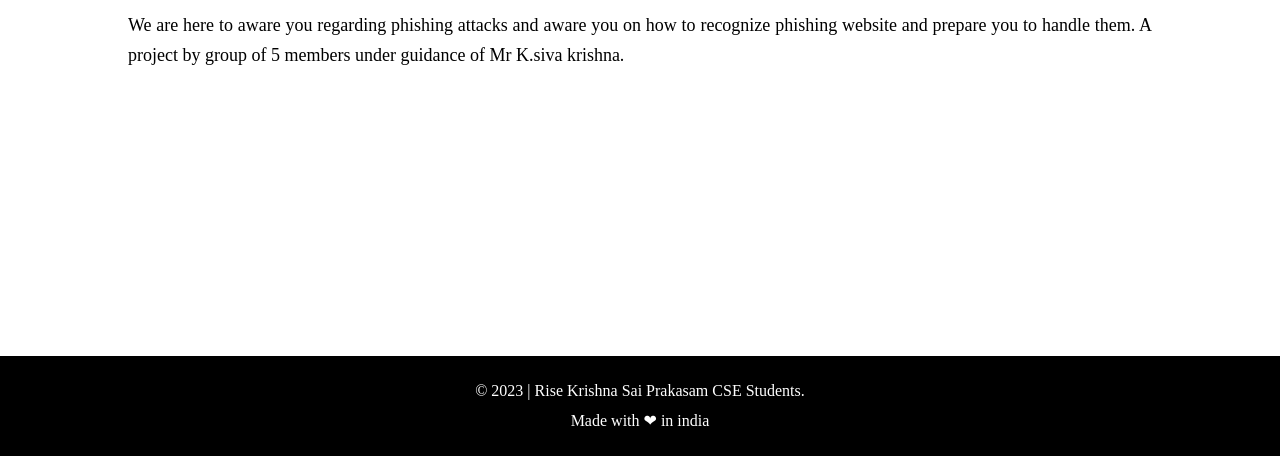
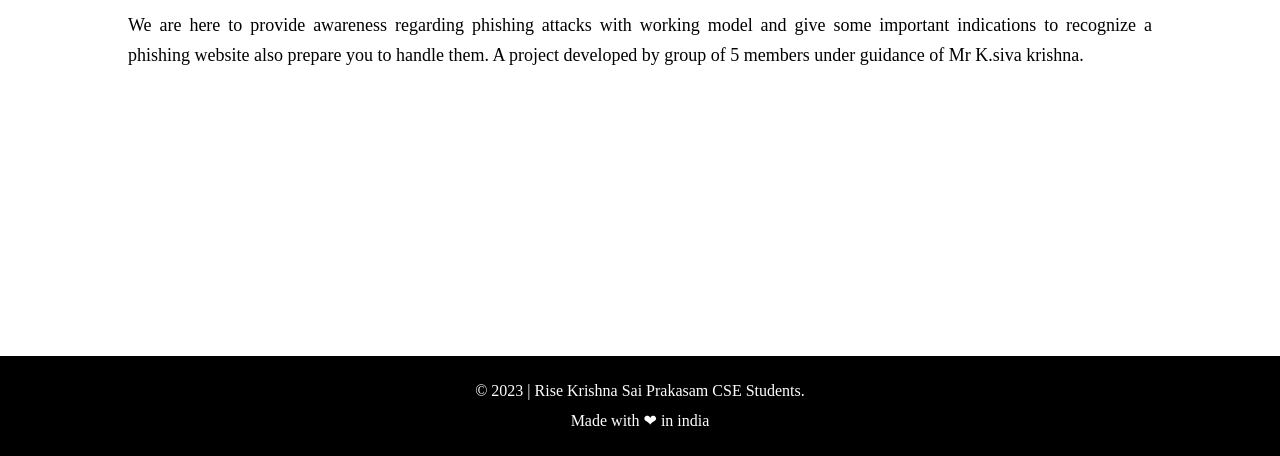
Before and after one commit to ramprasad770/temp, a website: page public/about.html in a window 1280 px wide. Shown: the part 344-800 px from the top of the page. Drawn offline with Linux system fonts and the light colour scheme.

Commit message:
Update about.html

```diff
--- a/public/about.html
+++ b/public/about.html
@@ -23,7 +23,7 @@
 <h1>Who We Are?</h1>
 <p class="para">2023 computer science graduates from <span class="bold">Rise Krishna Sai Prakasam Group Of Institutions, Valluru.</span></p>
 <h1>What is our Aim?</h1>
-<p class="para">We are here to aware you regarding phishing attacks and aware you on how to recognize phishing website and prepare you to handle them. A project by group of 5 members under guidance of Mr K.siva krishna.
+<p class="para">We are here to provide awareness regarding phishing attacks with working model and give some important indications to recognize a phishing website also prepare you to handle them. A project developed by group of 5 members under guidance of Mr K.siva krishna.
 </p>
 </main>
 <footer>
```
